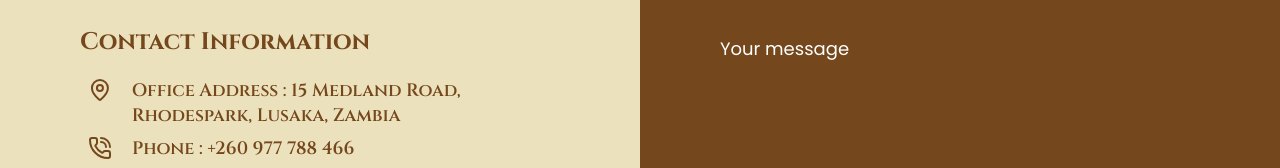
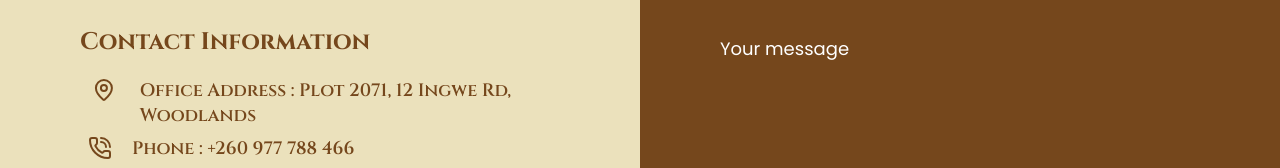
Before and after one commit to c00p75/axxess, a Next.js app: page /contact-us in a window 1280 px wide. Shown: the part 1226-1394 px from the top of the page. Built offline with nearby package versions, Linux system fonts and the light colour scheme.

Commit message:
Update address in contact page

```diff
--- a/components/contact/index.jsx
+++ b/components/contact/index.jsx
@@ -81,7 +81,7 @@ const Contact = () => {
               <p>At Axxess Corporate Consulting Limited, we value strong relationships with our clients and partners. Whether you have a question about our services, need expert corporate governance advice, or are looking to schedule a consultation, we’re here to assist you.</p>
               <div className="mt-10 flex flex-col text-left">
                 <h2 className="flex items-center mb-3">Contact Information </h2>
-                <h5 className="font-semibold pt-5 md:pt-2 flex"><MapPin color="#75471c" className="mr-3 w-14 ml-2 md:ml-0" /> Office Address : 15 Medland Road, Rhodespark, Lusaka, Zambia</h5>
+                <h5 className="font-semibold pt-5 md:pt-2 flex"><MapPin color="#75471c" className="mr-3 w-14 ml-2 md:ml-0" /> Office Address : Plot 2071, 12 Ingwe Rd, Woodlands</h5>
                 <h5 className="font-semibold pt-5 md:pt-2 flex"><PhoneCall color="#75471c" strokeWidth={2} className="mr-3 w-10" /> Phone : +260 977 788 466</h5>
                 <h5 className="font-semibold pt-5 md:pt-2 flex"><Mail color="#75471c" strokeWidth={2} className="mr-3 w-10" /> Email : axxesscorporate@gmail.com</h5>
                 <h5 className="font-semibold pt-5 md:pt-2 flex"><CalendarDays color="#75471c" strokeWidth={2} className="mr-3 w-10 ml-1 md:ml-0" /> Business Hours : Monday – Friday: 08:00 AM – 05:00 PM</h5>
```
